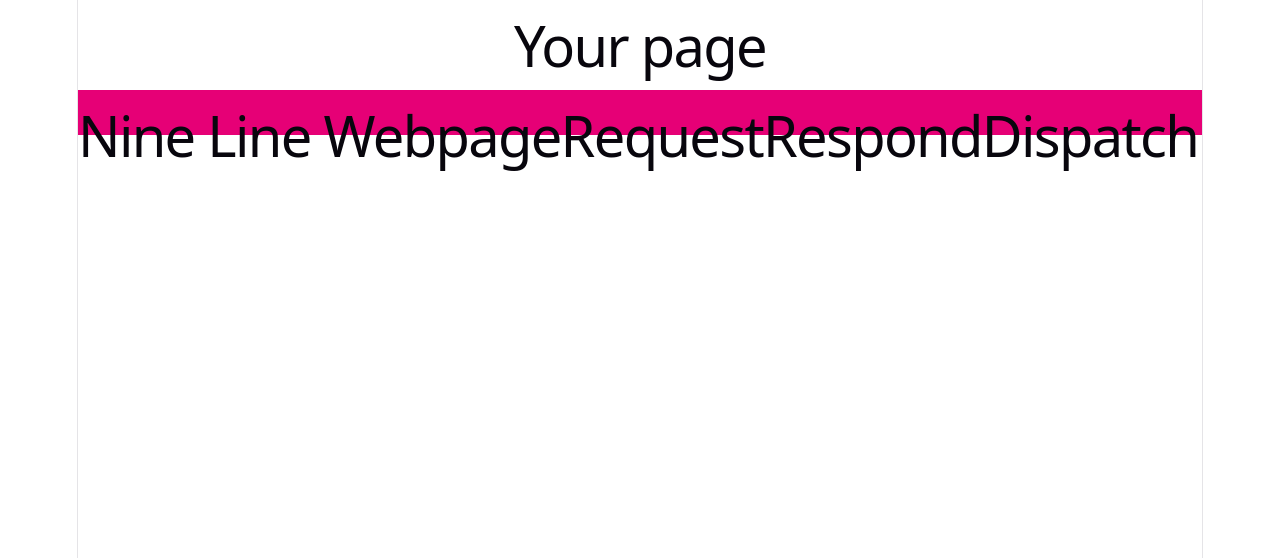
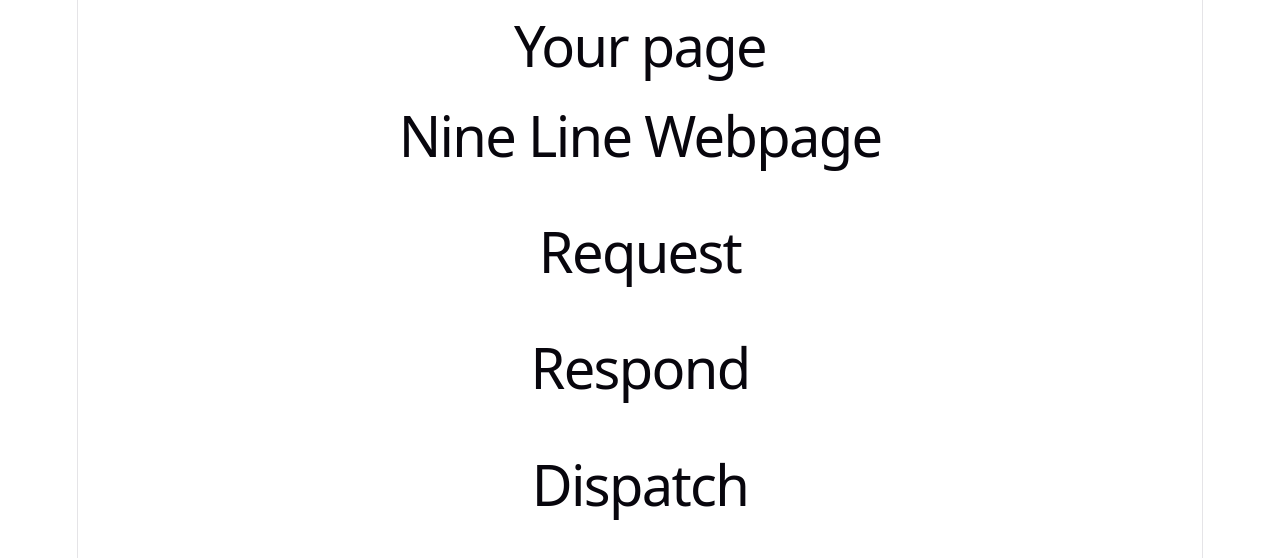
Before and after one commit to armstronguriah/9-Line-2, a React (Vite) app in the folder frontend/: page / in a window 1280 px wide. Shown: the top 558 px of the page. Built offline with nearby package versions, Linux system fonts and the light colour scheme.

Commit message:
navbar changes

```diff
--- a/frontend/src/components/NavBar.tsx
+++ b/frontend/src/components/NavBar.tsx
@@ -1,9 +1,9 @@
-
+import {NavLink} from "react-router";
 
 
 function NavBar() {
     return (
-        <header className="flex h-10 bg-pink-600">
+        <nav>
             <h1>Nine Line Webpage</h1>
             <br/>
             <h1>Request</h1>
@@ -11,7 +11,8 @@ function NavBar() {
             <h1>Respond</h1>
             <br/>
             <h1>Dispatch</h1>
-        </header>
+        </nav>
+
     );
 }
 
```
